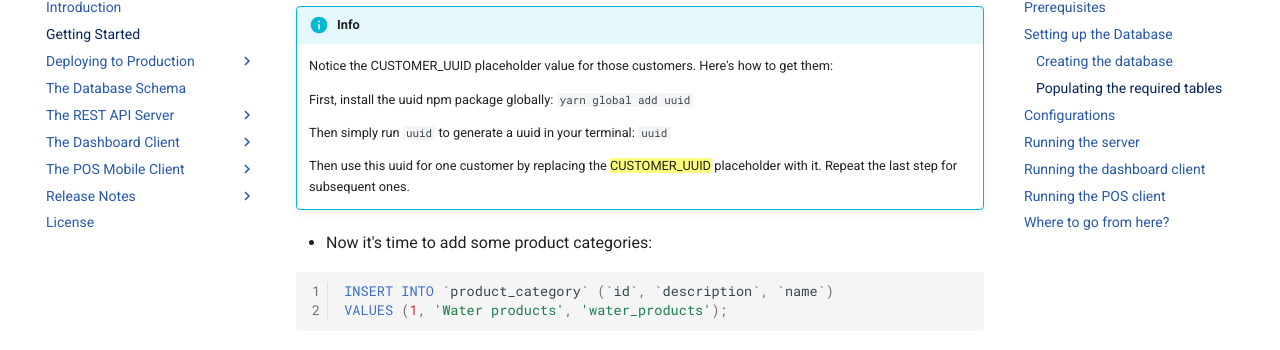
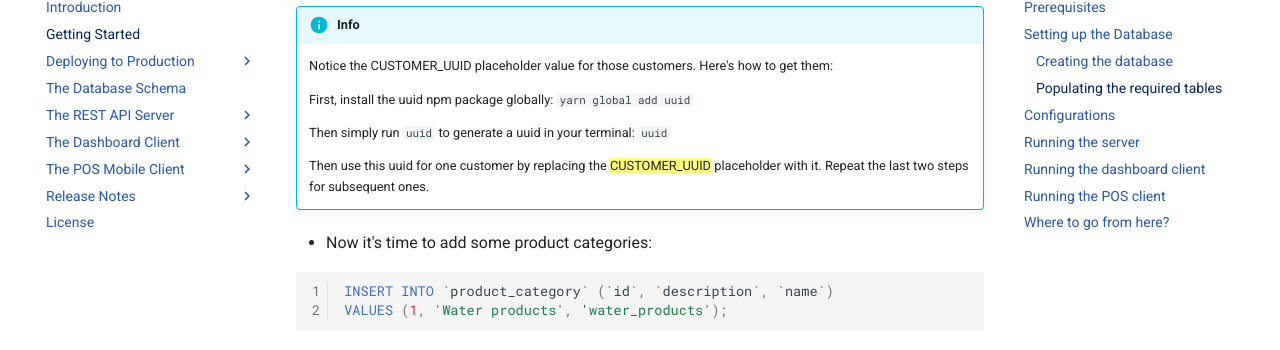
Before and after one commit to untapped-inc/sema-docs, an MkDocs documentation site: the page built from docs/getting-started.md, in a window 1280 px wide and 900 px high, scrolled down 3156 px. Shown: the part 102-452 px from the top of the window. Built offline with MkDocs 1.6.1 and Material for MkDocs 9.7.7, drawn with Linux system fonts in a browser that asks for light colours; comment, search, counter and statistics services are not loaded.

Commit message:
Add better precision

````diff
--- a/docs/getting-started.md
+++ b/docs/getting-started.md
@@ -118,7 +118,7 @@ VALUES ('CUSTOMER_UUID', 'Chez Matilda', 1, 1, 1, '25, rue Fernand', '+509371205
 
     Then simply run `uuid` to generate a uuid in your terminal: `uuid`
 
-    Then use this uuid for one customer by replacing the ==CUSTOMER_UUID== placeholder with it. Repeat the last step for subsequent ones.
+    Then use this uuid for one customer by replacing the ==CUSTOMER_UUID== placeholder with it. Repeat the last two steps for subsequent ones.
 * Now it's time to add some product categories:
 ``` sql
 INSERT INTO `product_category` (`id`, `description`, `name`)
````
